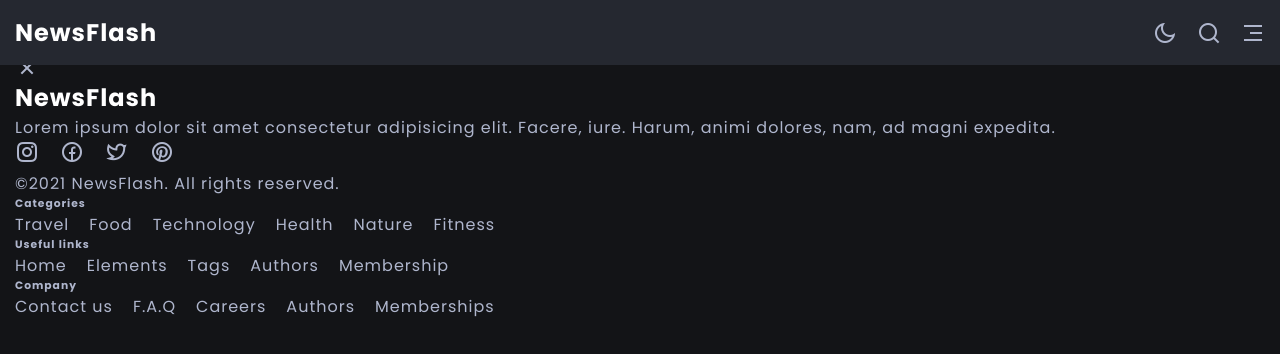
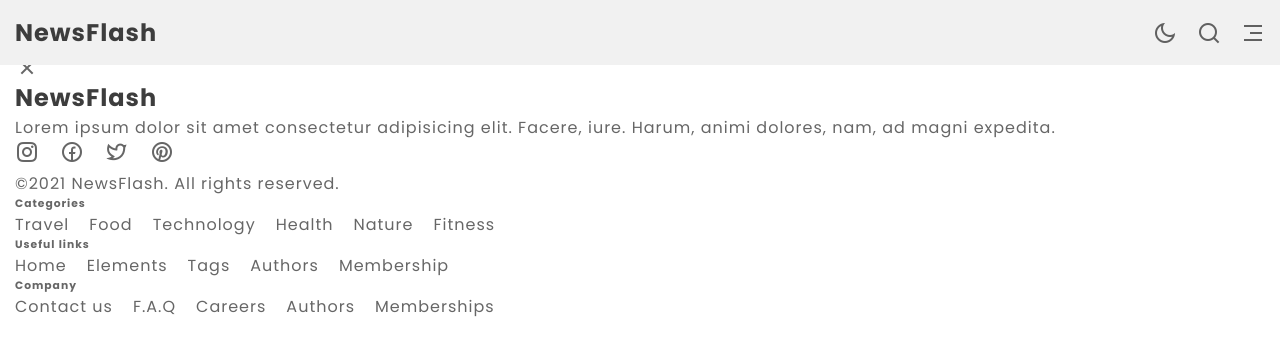
Before and after one commit to vcordero07/newsflash, a plain HTML site: page post.html in a window 1280 px wide. Both pictures are taken after a click on the button 1165 px from the left and 32 px from the top of the page. Drawn offline with nearby package versions, Linux system fonts and the light colour scheme.

Commit message:
theme toggle set

```diff
--- a/css/main.css
+++ b/css/main.css
@@ -191,9 +191,7 @@ body.light-theme {
 }
 /* Search */
 
-.search {
-    height: 2000rem;
-}
+
 /* Form JavaScript styles */
 
 /* Featured articles */
--- a/js/main.js
+++ b/js/main.js
@@ -32,5 +32,10 @@ menuToggleIcon.addEventListener('click', toggleMenu);
 // -- Close the search form popup on ESC keypress
 
 // Switch theme/add to local storage
+const bodyElement = document.body;
+const themeToggleBtn = selectElement('#theme-toggle-btn');
 
+themeToggleBtn.addEventListener('click', () => {
+    bodyElement.classList.toggle('light-theme');
+});
 // Swiper
```
